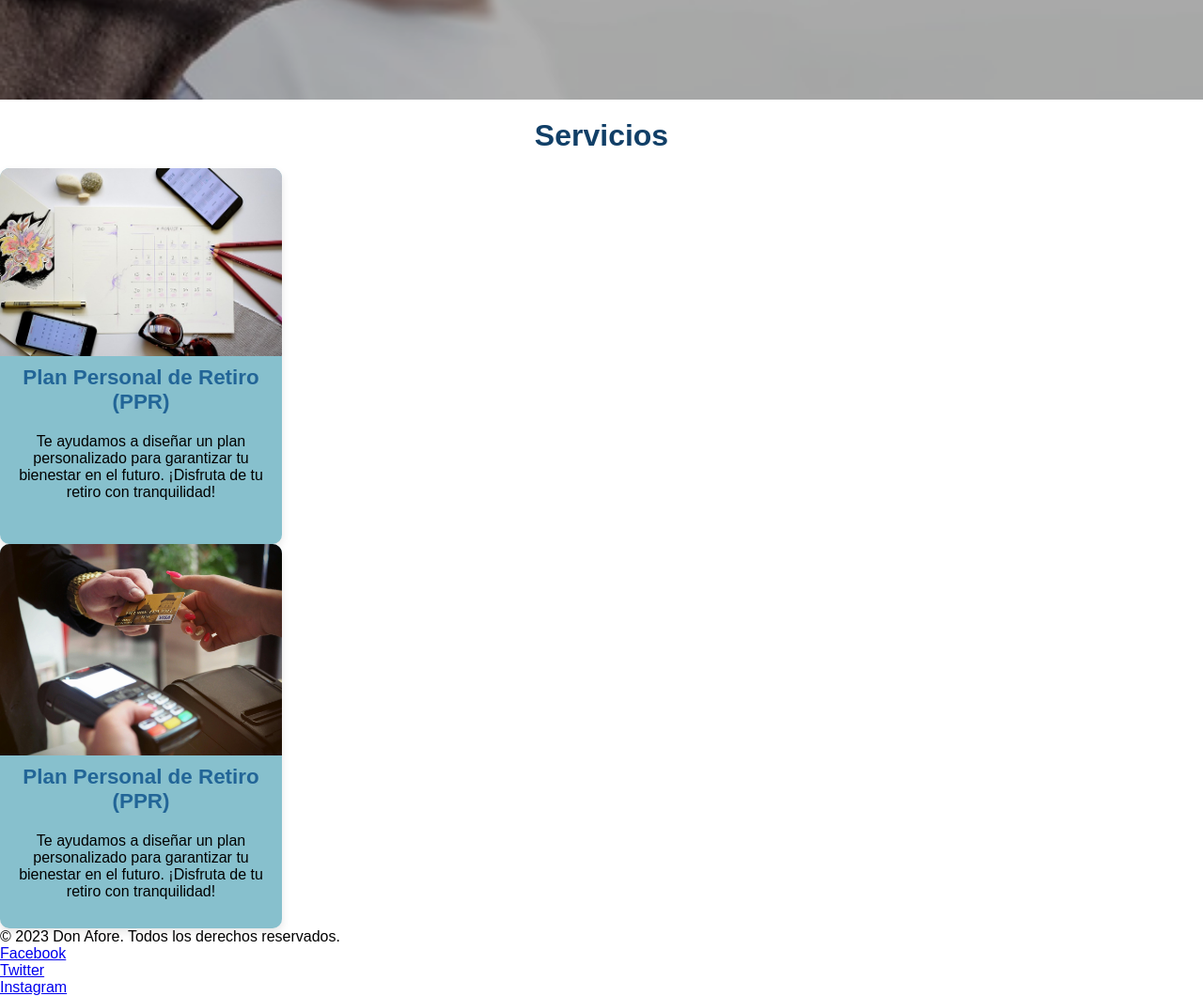
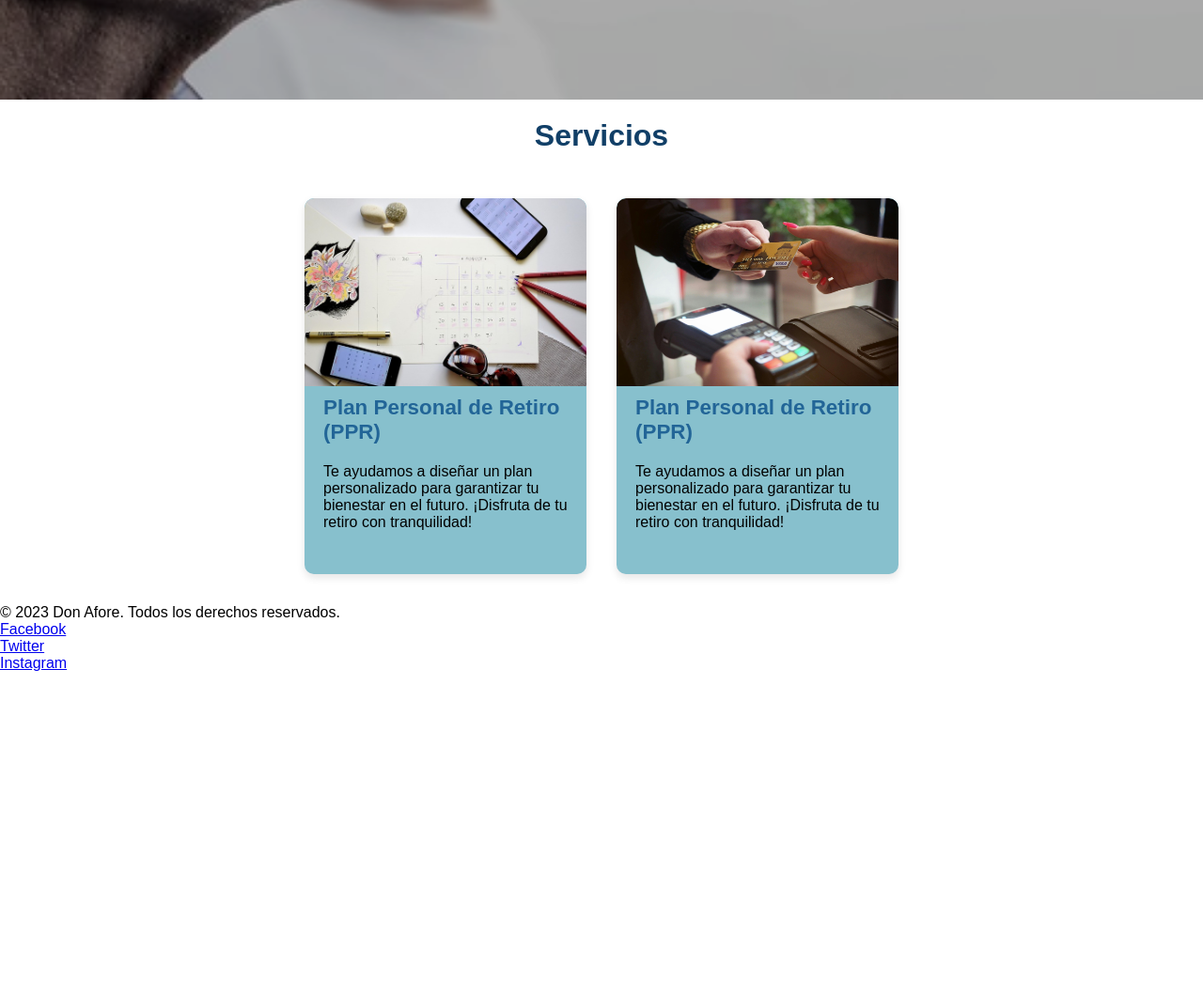
Before and after one commit to IamZzeus/Futuro-Seguro, a plain HTML site: page index.html in a window 1280 px wide. Shown: the part 940-2000 px from the top of the page at 94% size. After the commit the page ends 1655 px from the top, so only its background shows below. Drawn offline with Linux system fonts and the light colour scheme.

Commit message:
Arregle las tarjetas

```diff
--- a/Index.css
+++ b/Index.css
@@ -16,7 +16,7 @@
     display: flex;
     flex-direction: column;
     justify-content: center;
-    top: 70%;
+    top: 30%;
     text-align: center;
     width: 100%;
     font-family: "Montserrat", sans-serif;
@@ -33,19 +33,16 @@
 }
 .cartas{
     display: flex;
-    flex-direction: column;
     justify-content: center;
-    width: 300px;
-    text-align: center;
-
+    align-items: center;
+    flex-wrap: wrap;
+    gap: 2rem;
+    padding: 2rem;
 }
-.carta img {
+.cartas img {
     width: 100%;
     height: 200px;
-    object-fit: cover;
     border-radius: 10px 10px 0 0;
-    background-size: cover;
-    background-position: center;
 }
 .cartas p {
     font-size: 1rem;
--- a/index.html
+++ b/index.html
@@ -37,8 +37,7 @@
                 <p>Garantiza tu bienestar con desiciones inteligentes</p>
             </div>
         </div>
-        <div class="Con-Cartas">
-            <h1 class="Tex-Serv">Servicios</h1>
+        <h1 class="Tex-Serv">Servicios</h1>
             <div class="cartas">
                 <div class="carta1">
                     <img src="Asets/Planificación para el retiro.jpg">
@@ -57,7 +56,6 @@
                         retiro con tranquilidad!</p>
                 </div>
             </div>
-        </div>
     </main>
     <footer>
         <div class="footer-content">
```
